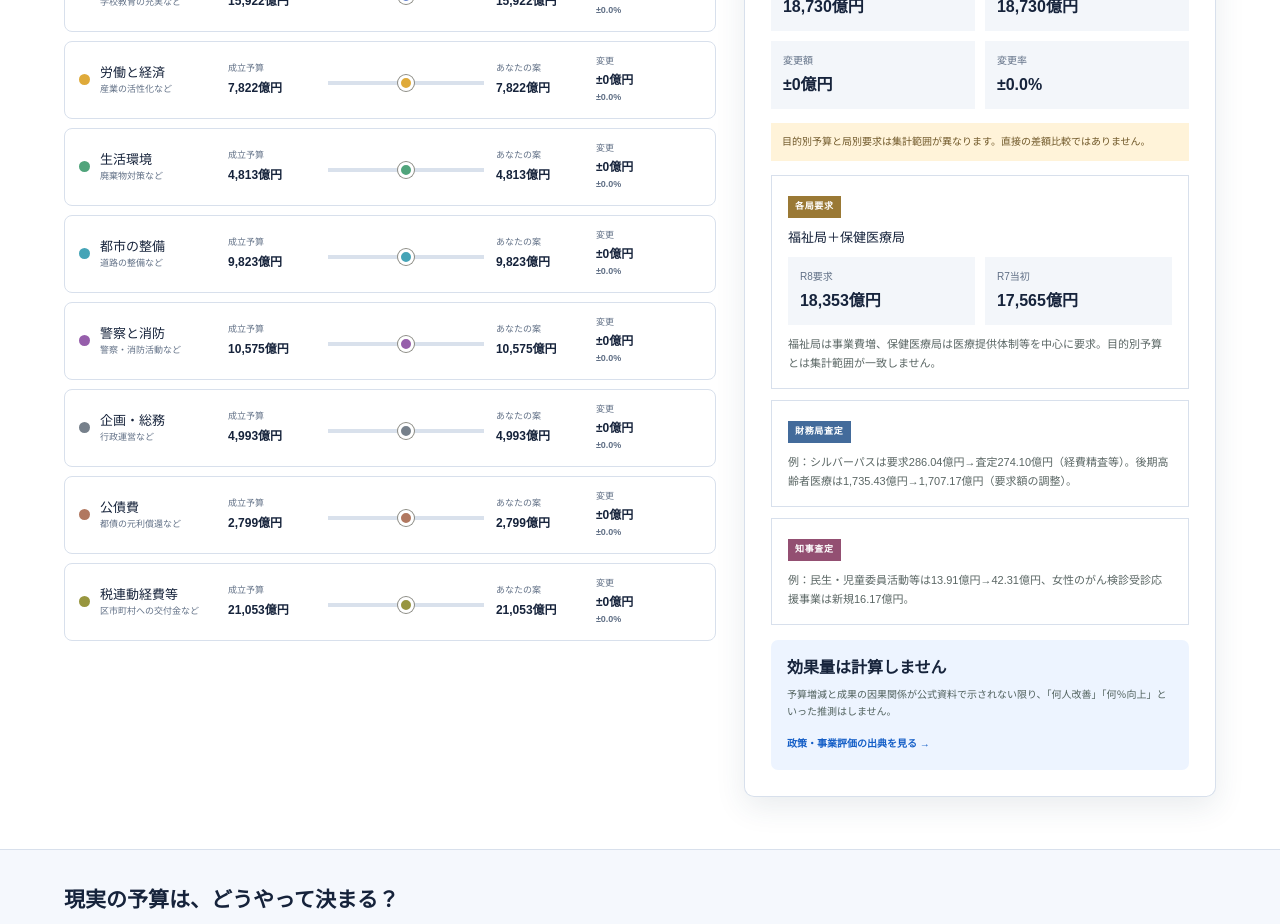
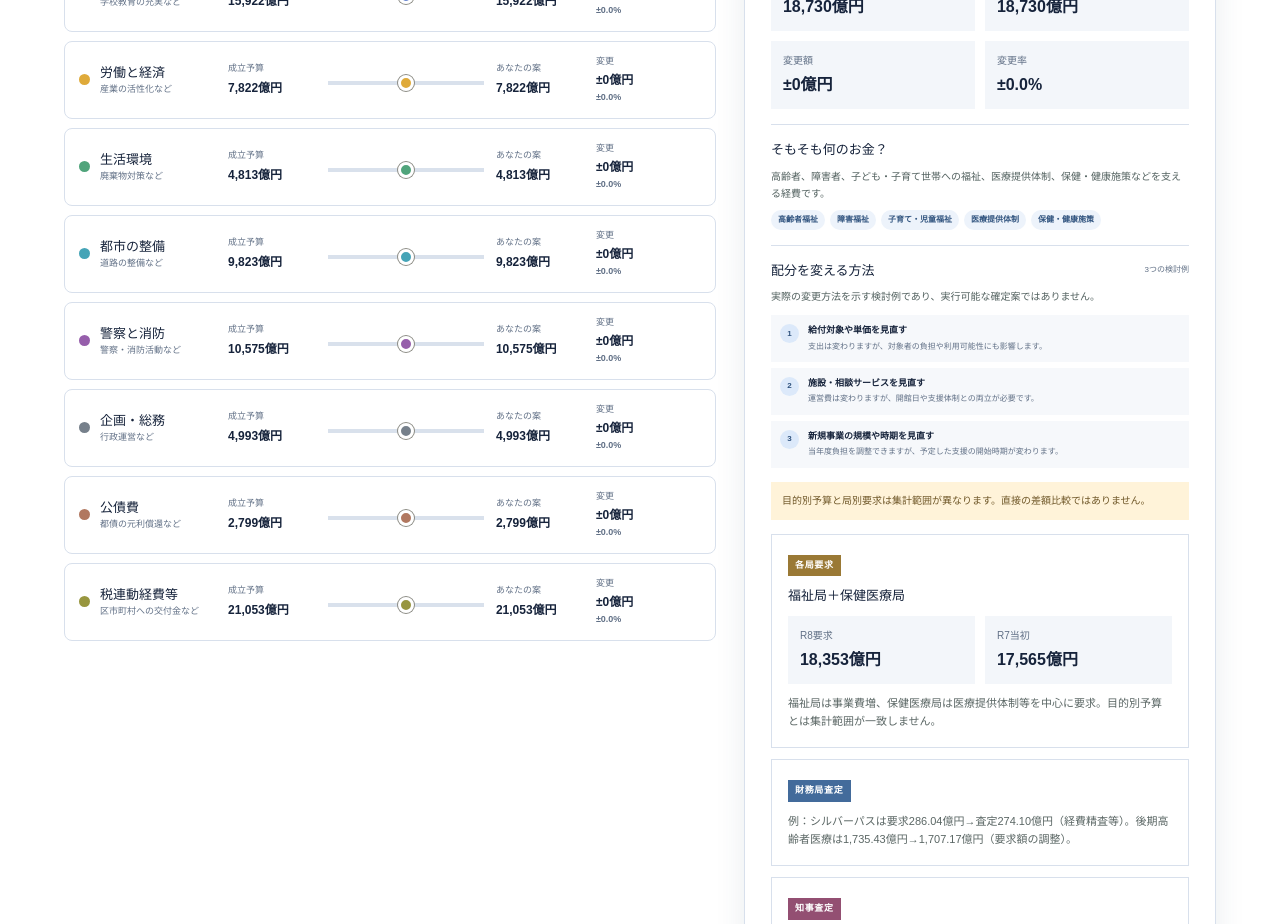
Before and after one commit to okajun35/tokyo-budget-simulator, a Next.js app: page / in a window 1280 px wide. Shown: the part 900-1824 px from the top of the page. Built offline with nearby package versions, Linux system fonts and the light colour scheme.

Commit message:
feat: explain category change options

```diff
--- a/app/globals.css
+++ b/app/globals.css
@@ -79,6 +79,18 @@ input[type="range"]::-webkit-slider-thumb { appearance:none; width:16px; height:
 .amountCompare,.requestNums { display:grid; grid-template-columns:1fr 1fr; gap:10px; }
 .amountCompare span,.requestNums span { padding:12px; background:#f3f6fa; color:var(--muted); font-size:10px; }
 .amountCompare b,.requestNums b { display:block; margin-top:5px; color:var(--ink); font-size:16px; }
+.contextSection { margin-top:15px; padding-top:15px; border-top:1px solid var(--line); }
+.contextSection h3 { margin:0; font-size:13px; }
+.categoryMeaning>p,.contextCaution { margin:8px 0; color:#52615f; font-size:10px; line-height:1.7; }
+.categoryMeaning ul { display:flex; flex-wrap:wrap; gap:5px; margin:0; padding:0; list-style:none; }
+.categoryMeaning li { padding:4px 7px; border-radius:999px; background:#edf3fb; color:#31547f; font-size:8px; font-weight:700; }
+.contextSectionHead { display:flex; align-items:center; justify-content:space-between; gap:12px; }
+.contextSectionHead span { color:var(--muted); font-size:8px; }
+.changeOptionList { display:grid; gap:6px; margin:10px 0 0; padding:0; list-style:none; }
+.changeOptionList li { display:flex; gap:9px; padding:9px; background:#f6f8fb; }
+.changeOptionList li>span { display:grid; place-items:center; width:19px; height:19px; flex:none; border-radius:50%; background:#dce9fa; color:#31547f; font-size:8px; font-weight:900; }
+.changeOptionList b { display:block; font-size:9px; }
+.changeOptionList p { margin:3px 0 0; color:var(--muted); font-size:8px; line-height:1.55; }
 .warning { margin:14px 0; padding:11px; background:#fff3d9; color:#6f5728; font-size:10px; line-height:1.6; }
 .timelineCard { margin-top:11px; padding:16px; border:1px solid var(--line); }
 .timelineCard h3 { margin:10px 0; font-size:13px; }
--- a/app/page.tsx
+++ b/app/page.tsx
@@ -131,6 +131,16 @@ export default function Home() {
           <aside className="contextPanel" id="category-context" aria-label="選択分野の変更の意味">
             <p className="panelKicker">いま見ている分野</p><h2>{active.name}</h2>
             <div className="amountCompare"><span>成立予算<b>{money(active.baselineAmount100mYen)}</b></span><span>あなたの案<b>{money(values[active.id])}</b></span><span>変更額<b>{activeChange.amountLabel}</b></span><span>変更率<b>{activeChange.rateLabel}</b></span></div>
+            <section className="contextSection categoryMeaning">
+              <h3>そもそも何のお金？</h3>
+              <p>{active.definition}</p>
+              <ul>{active.mainUses.map(use => <li key={use}>{use}</li>)}</ul>
+            </section>
+            <section className="contextSection">
+              <div className="contextSectionHead"><h3>配分を変える方法</h3><span>{active.changeOptions.length}つの検討例</span></div>
+              <p className="contextCaution">実際の変更方法を示す検討例であり、実行可能な確定案ではありません。</p>
+              <ol className="changeOptionList">{active.changeOptions.map((option, index) => <li key={option.id} data-change-option={option.id}><span>{index + 1}</span><div><b>{option.title}</b><p>{option.description}</p></div></li>)}</ol>
+            </section>
             <div className="warning">目的別予算と局別要求は集計範囲が異なります。直接の差額比較ではありません。</div>
             <div className="timelineCard"><span className="stageTag request">各局要求</span>{active.request ? <><h3>{active.request.bureau}</h3><div className="requestNums"><span>R8要求<b>{money(active.request.requestedAmount100mYen)}</b></span><span>R7当初<b>{money(active.request.previousAmount100mYen)}</b></span></div><p>{active.request.reason}</p></> : <p>このプロトタイプでは、代表局の要求総額をまだ対応付けていません。推測値は表示しません。</p>}</div>
             <div className="timelineCard"><span className="stageTag bureau">財務局査定</span><p>{active.bureauAssessment ?? "この分野の代表事例は未収録です。公式の事項別一覧で確認できます。"}</p></div>
```
Also changed, not shown: 2 other files (tests, documents, lock files or other folders).
